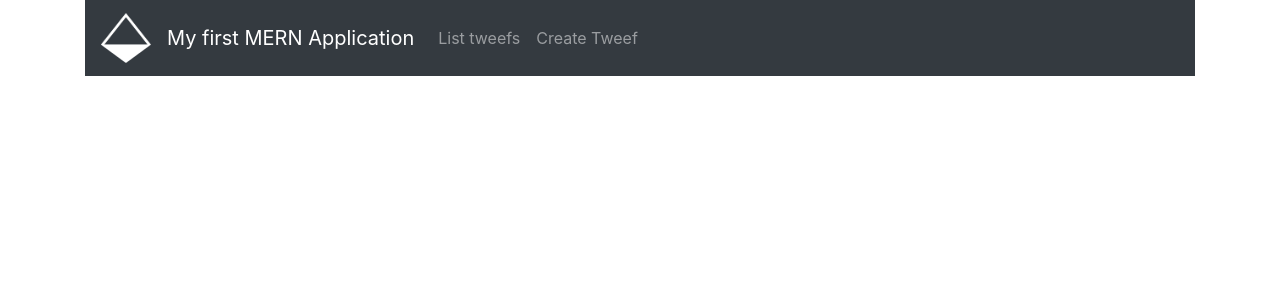
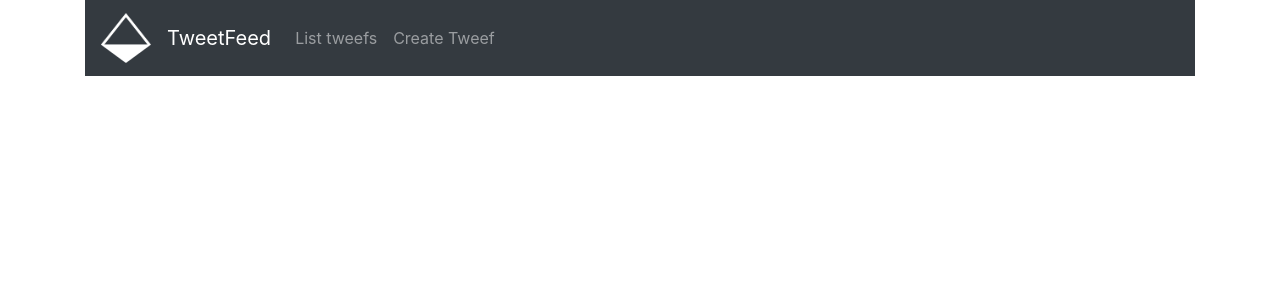
Before and after one commit to Lilith1410/TweetFeed, a React (Create React App) app in the folder tweetfeed/: page / in a window 1280 px wide. Shown: the top 300 px of the page. Built offline with nearby package versions, Linux system fonts and the light colour scheme.

Commit message:
Updated Application Title in Frontend/Navbar

```diff
--- a/tweetfeed/src/components/Links.jsx
+++ b/tweetfeed/src/components/Links.jsx
@@ -19,7 +19,7 @@ class Links extends Component {
         return (
             <React.Fragment>
                 <Link to="/" className="navbar-brand">
-                    My first MERN Application
+                    TweetFeed
                 </Link>
                 <Collapse>
                     <List>
```
